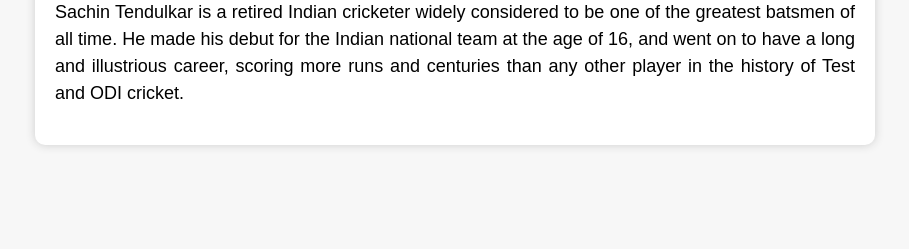
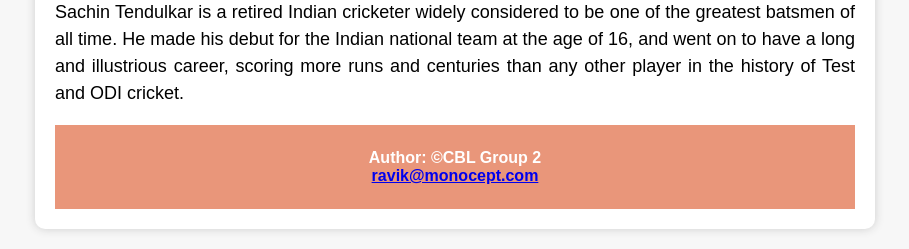
Before and after one commit to ManjunathSaukar/StaticWebsiteCollaboration, a plain HTML site: page index.html in a window 1280 px wide. Shown: the part 551-800 px from the top of the page, without its empty margins (185-1094 px from the left). Drawn offline with Linux system fonts and the light colour scheme.

Commit message:
added footer in every page

```diff
--- a/index.html
+++ b/index.html
@@ -12,6 +12,13 @@
             font-family: Arial, sans-serif;
             background-color: #f7f7f7;
 
+        }
+
+        footer {
+            text-align: center;
+            padding: 3px;
+            background-color: DarkSalmon;
+            color: white;
         }
 
         .container {
@@ -92,7 +99,13 @@
             illustrious career, scoring more runs and centuries than any other player in the history of Test and ODI
             cricket.
         </p>
+        <footer>
+            <h4 aligin="center">Author: &copyCBL Group 2<br>
+                <a href="mailto:ravik@monocept.com">ravik@monocept.com</a>
+            </h4>
+        </footer>
     </div>
+
 </body>
 
 </html>
```
Also changed, not shown: achievemts.html (+12 -0 lines), biography.html (+12 -0 lines), cricketcareer.html (+12 -0 lines).
